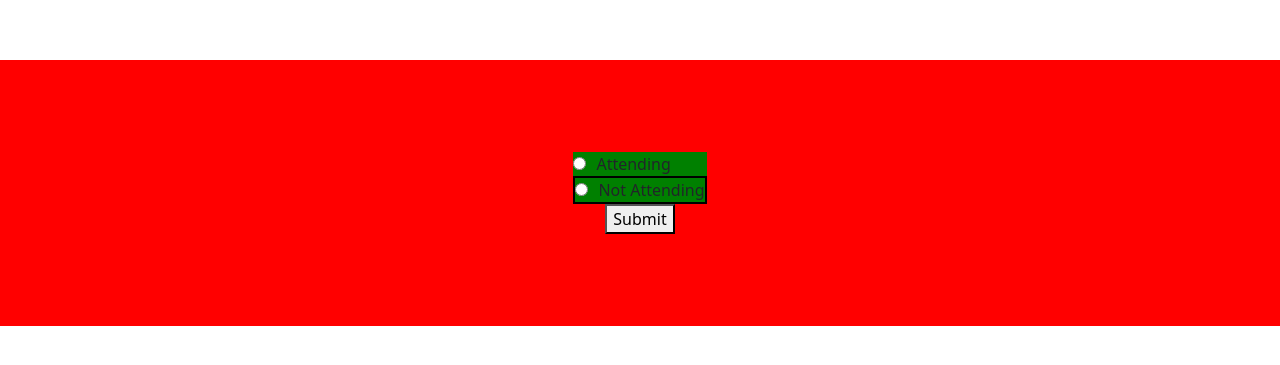
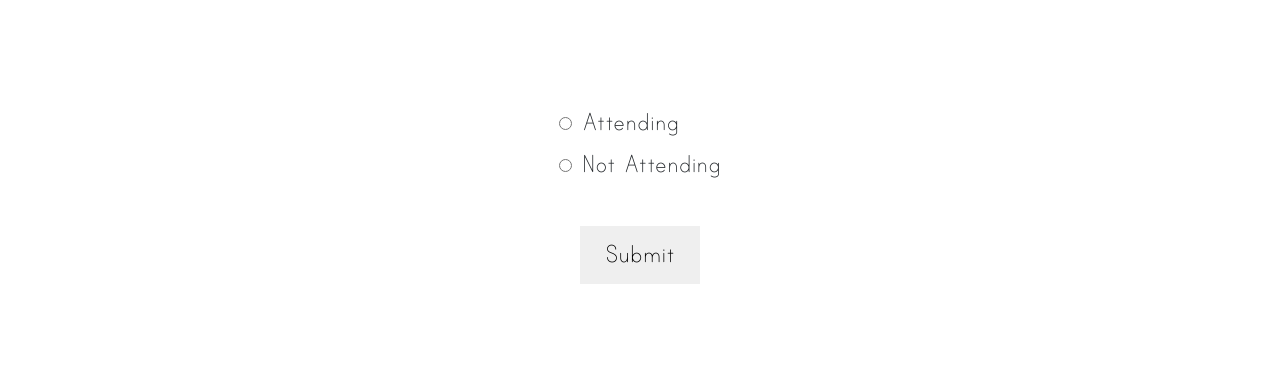
Before and after one commit to BobHell0/WeddingWebsite, a React (Vite) app: page /rsvp in a window 1280 px wide. Shown: the part 207-572 px from the top of the page. Built offline with nearby package versions, Linux system fonts and the light colour scheme.

Commit message:
worked on rsvp page - added how many people selection + some text styling

```diff
--- a/src/App.tsx
+++ b/src/App.tsx
@@ -25,6 +25,7 @@ export default function App() {
             <Route path="gallery" element={<Gallery />} />
             <Route path="login" element={<Login />} />
             <Route path="wedding details" element={<WeddingDetails />} />
+            {/* No button or anything to get to this path yet: */}
             <Route path="rsvp" element={<RSVP />} />
           </Route>
         </Routes>
--- a/src/components/CSS/rsvp.css
+++ b/src/components/CSS/rsvp.css
@@ -1,14 +1,57 @@
+@font-face {
+    font-family: printClearly;
+    src: url(../../assets/fonts/login/print-clearly-font/PrintClearly-GGP.ttf);
+}
 #rsvpSubmission_form {
     height: 33.33vh;
-    background-color: red;
+    /* background-color: red; */
     position: relative;
     top: 33.33vh;
     display: flex;
     flex-direction: column;
     justify-content: center;
     align-items: center;
+    font-family: printClearly;
+    font-size: 28px;
+}
+
+input[type="radio"] {
+    accent-color: grey;
+
+}
+
+.rsvpLabel {
+    height: auto;
 }
 
 .rsvpText {
     margin-left: 10px;
 }
+
+#rsvpLabelNumPeople {
+    position: relative;
+    left: 50px;
+}
+
+#rsvpNumPeopleInput {
+    border: none;
+    border-bottom: 2px black solid;
+    height: 32px;
+    width: 56px;
+    text-align: center;
+}
+
+#rsvpNumPeopleInput:focus {
+    outline-style: none;
+    box-shadow: none;
+
+}
+
+
+#rsvp_SubmitButton {
+    margin-top: 40px;
+    padding-top: 8px;
+    padding-bottom: 8px;
+    width: 120px;
+    border: none;
+}
--- a/src/webpages/rsvp.tsx
+++ b/src/webpages/rsvp.tsx
@@ -1,22 +1,54 @@
 import "../components/CSS/rsvp.css";
+import { useState } from "react";
 
 export default function rsvp() {
+  const [isAttending, setIsAttending] = useState(-1);
+
+  function handleClickAttending() {
+    setIsAttending(1);
+  }
+
+  function handleClickNotAttending() {
+    setIsAttending(0);
+  }
+
   return (
     <>
       <form id="rsvpSubmission_form">
-        <div style={{ backgroundColor: "green" }}>
-          <label>
-            <input type="radio" id="rsvp_attending" name="rsvpResponse" />
+        <div>
+          <label className="rsvpLabel">
+            <input
+              type="radio"
+              id="rsvp_attending"
+              name="rsvpResponse"
+              onClick={handleClickAttending}
+            />
             <span className="rsvpText">Attending</span>
           </label>
+
+          {isAttending == 1 && (
+            <>
+              <br></br>
+              <label className="rsvpLabel" id="rsvpLabelNumPeople">
+                <span>Number Attending: </span>
+                <input id="rsvpNumPeopleInput" type="text"></input>
+              </label>
+              <br></br>
+            </>
+          )}
           <br></br>
-          <label style={{ border: "black 2px solid" }}>
-            <input type="radio" id="rsvp_notAttending" name="rsvpResponse" />
+          <label className="rsvpLabel">
+            <input
+              type="radio"
+              id="rsvp_notAttending"
+              name="rsvpResponse"
+              onClick={handleClickNotAttending}
+            />
             <span className="rsvpText">Not Attending</span>
           </label>
         </div>
 
-        <button>Submit</button>
+        <button id="rsvp_SubmitButton">Submit</button>
       </form>
     </>
   );
```
Also changed, not shown: 1 other file (tests, documents, lock files or other folders).
